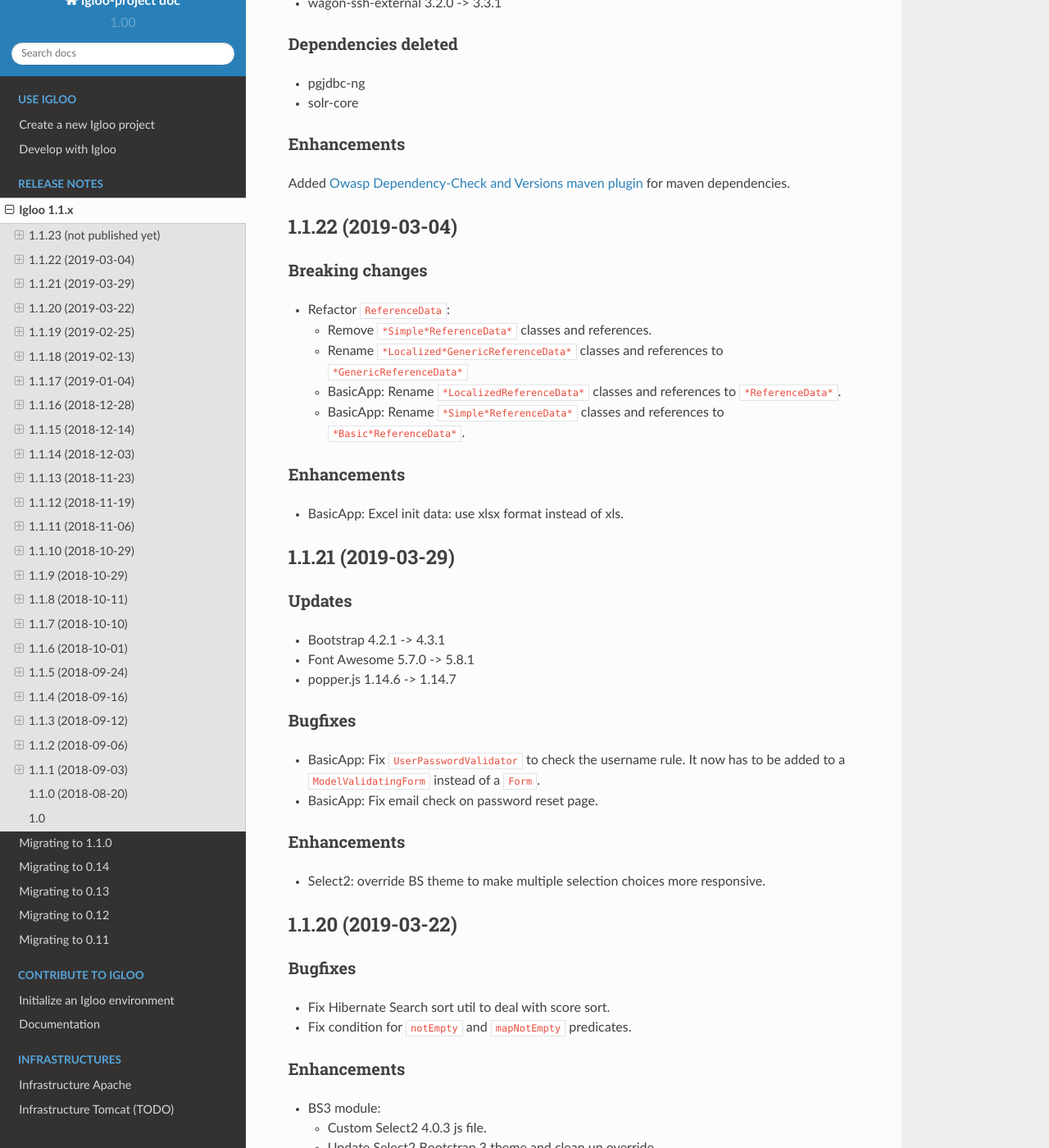
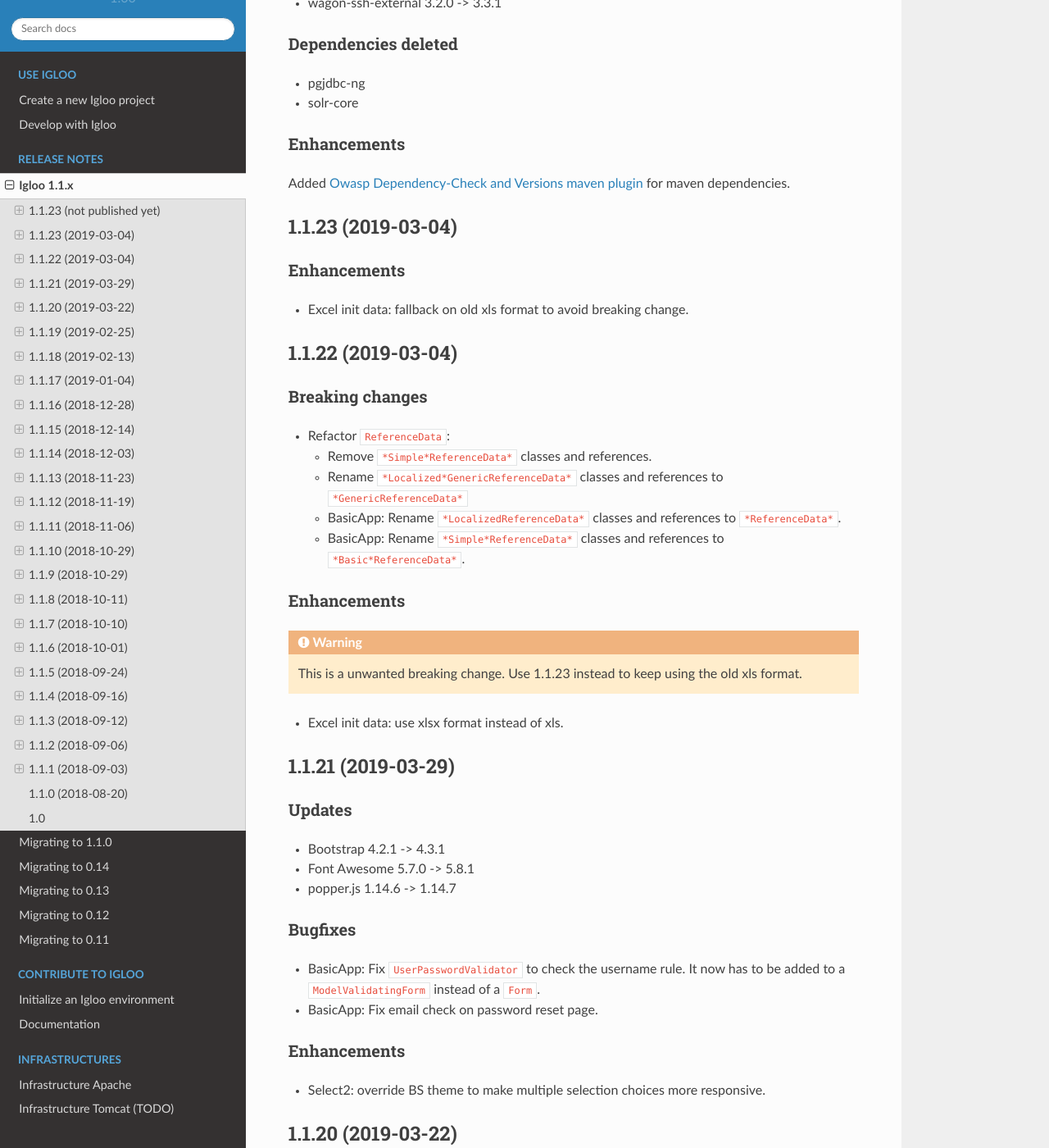
Before and after one commit to igloo-project/igloo-doc, a Sphinx documentation site: the page built from source/release-notes/1.1.x.rst, in a window 1280 px wide and 1400 px high, scrolled down 1594 px. Shown: the whole window at 82% size. Built offline with Sphinx 7.4.7 and the Read the Docs theme 2.0.0, drawn with Linux system fonts in a browser that asks for light colours.

Commit message:
1.1.23: update release notes

```diff
--- a/source/release-notes/1.1.x.rst
+++ b/source/release-notes/1.1.x.rst
@@ -82,6 +82,14 @@ Added `Owasp Dependency-Check and Versions maven plugin`_ for maven dependencies
 
 .. _v1.1.22:
 
+1.1.23 (2019-03-04)
+###################
+
+Enhancements
+************
+
+* Excel init data: fallback on old xls format to avoid breaking change.
+
 1.1.22 (2019-03-04)
 ###################
 
@@ -101,7 +109,12 @@ Breaking changes
 Enhancements
 ************
 
-* BasicApp: Excel init data: use xlsx format instead of xls.
+.. warning::
+
+  This is a unwanted breaking change. Use 1.1.23 instead to keep using the old
+  xls format.
+
+* Excel init data: use xlsx format instead of xls.
 
 .. _v1.1.21:
 
```
